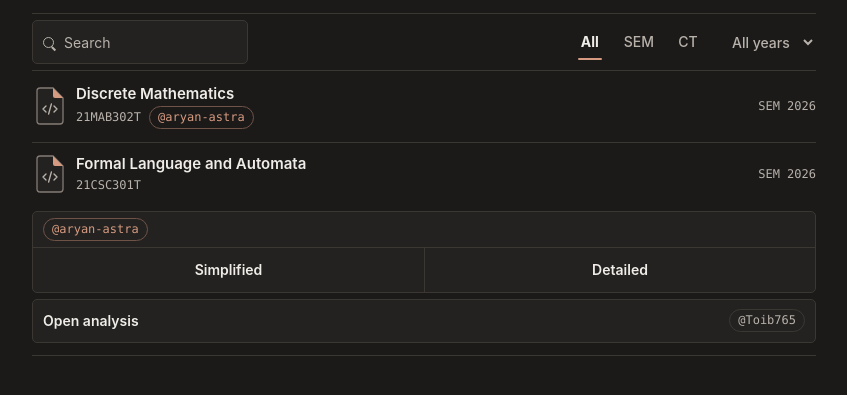
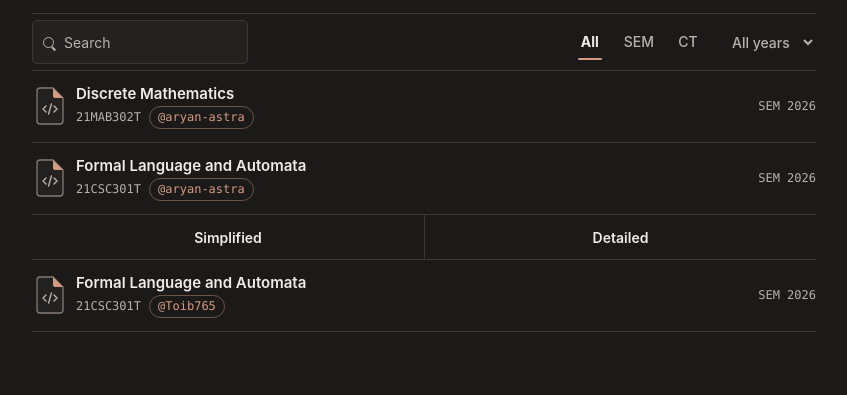
Before and after one commit to aryan-astra/one-shot-html, a plain HTML site: page index.html in a window 1280 px wide. Shown: the part 279-674 px from the top of the page, without its empty margins (216-1063 px from the left). Drawn offline with Linux system fonts and the light colour scheme.

Commit message:
Align course rows and separate author analyses

```diff
--- a/index.html
+++ b/index.html
@@ -182,14 +182,14 @@
     .year-control option { background: var(--surface); color: var(--text); }
 
     .results { margin: 0; padding: 0; list-style: none; }
-    .analysis {
+    .analysis { border-bottom: 1px solid var(--line); }
+    .analysis-heading {
       display: grid;
       grid-template-columns: minmax(0, 1fr) auto;
       align-items: center;
       gap: 0.75rem;
-      min-height: 4.5rem;
+      min-height: calc(4.5rem - 1px);
       padding-block: 0.375rem;
-      border-bottom: 1px solid var(--line);
     }
     .file-entry {
       display: flex;
@@ -214,36 +214,26 @@
     .code, .exam { color: var(--muted); font: 0.75rem/1.4 var(--mono); }
     .file-meta { display: flex; flex-wrap: wrap; align-items: center; gap: 0.25rem 0.5rem; margin-top: 0.18rem; }
     .exam { white-space: nowrap; }
+    .file-entry.full-row-link {
+      grid-column: 1 / -1;
+      justify-self: stretch;
+      padding-inline-end: 0;
+    }
+    .full-row-link .exam { margin-inline-start: auto; padding-inline-start: 0.25rem; }
     .credit {
       width: fit-content;
       padding: 0.125rem 0.5rem;
-      border: 1px solid var(--line);
+      border: 1px solid #705347;
       border-radius: 999px;
-      color: var(--muted);
+      color: var(--accent);
       font: 0.75rem/1.4 var(--mono);
       overflow-wrap: anywhere;
     }
-    .credit.maintainer { border-color: #705347; color: var(--accent); }
-    .publications {
-      display: grid;
-      grid-column: 1 / -1;
-      gap: 0.375rem;
-      margin-bottom: 0.375rem;
-    }
-    .publication {
-      border: 1px solid var(--line);
-      border-radius: var(--radius);
-      background: var(--surface);
-    }
-    .publication-credit {
-      display: flex;
-      padding: 0.375rem 0.625rem;
-      border-bottom: 1px solid var(--line);
-    }
-    .versions {
+    .analysis-actions {
       display: grid;
       grid-auto-flow: column;
       grid-auto-columns: minmax(0, 1fr);
+      border-top: 1px solid var(--line);
     }
     .publication-link {
       display: grid;
@@ -253,15 +243,9 @@
       font-size: 0.875rem;
       font-weight: 600;
     }
-    .standalone-link {
-      display: flex;
-      justify-content: space-between;
-      gap: 0.5rem;
-      padding-inline: 0.625rem;
-    }
-    .versions > .publication-link + .publication-link { border-inline-start: 1px solid var(--line); }
-    .publication-link:hover { background: var(--hover); }
-    .publication-link:hover .link-label {
+    .publication-link + .publication-link { border-inline-start: 1px solid var(--line); }
+    .publication-link:hover {
+      background: var(--hover);
       text-decoration: underline;
       text-underline-offset: 0.2em;
     }
@@ -357,13 +341,13 @@
       <noscript>
         <ul>
           <li><a href="sem-2026-21MAB302T-discrete-mathematics.html">Discrete Mathematics (21MAB302T) · SEM 2026</a> · @aryan-astra</li>
-          <li>Formal Language and Automata (21CSC301T) · SEM 2026
+          <li>Formal Language and Automata (21CSC301T) · SEM 2026 · @aryan-astra
             <ul>
-              <li><a href="sem-2026-21CSC301T-formal-language-and-automata--simplified.html">Simplified</a> · @aryan-astra</li>
-              <li><a href="sem-2026-21CSC301T-formal-language-and-automata--detailed.html">Detailed</a> · @aryan-astra</li>
-              <li><a href="sem-2026-21CSC301T-formal-language-automata.html">Open analysis</a> · @Toib765</li>
+              <li><a href="sem-2026-21CSC301T-formal-language-and-automata--simplified.html">Simplified</a></li>
+              <li><a href="sem-2026-21CSC301T-formal-language-and-automata--detailed.html">Detailed</a></li>
             </ul>
           </li>
+          <li><a href="sem-2026-21CSC301T-formal-language-automata.html">Formal Language and Automata (21CSC301T) · SEM 2026</a> · @Toib765</li>
         </ul>
       </noscript>
     </section>
@@ -371,6 +355,7 @@
 
   <template id="analysis-template">
     <li class="analysis">
+      <div class="analysis-heading">
         <a class="file-entry" href="">
           <svg class="file-icon" width="36" height="42" viewBox="0 0 36 42" aria-hidden="true" focusable="false">
             <path class="file-sheet" d="M8 3h13l10 10v23a3 3 0 0 1-3 3H8a3 3 0 0 1-3-3V6a3 3 0 0 1 3-3Z"/>
@@ -383,7 +368,8 @@
           </span>
         </a>
         <span class="exam"></span>
-      <div class="publications" hidden></div>
+      </div>
+      <div class="analysis-actions" hidden></div>
     </li>
   </template>
 
@@ -399,8 +385,7 @@
     const files = JSON.parse(document.getElementById('catalog-files').textContent);
     const filenamePattern = /^(sem|ct)-(\d{4})-([a-z0-9]+)-([a-z0-9]+(?:-[a-z0-9]+)*)(?:--(simplified|detailed))?\.html$/i;
     const versionLabels = { simplified: 'Simplified', detailed: 'Detailed' };
-    const maintainer = 'aryan-astra';
-    const entries = new Map();
+    const courses = new Map();
     for (const [filename, author] of Object.entries(files)) {
       const match = filenamePattern.exec(filename);
       if (!match) continue;
@@ -408,27 +393,35 @@
       const [, examType, year, courseCode, slug, version] = match;
       const exam = examType.toUpperCase();
       const code = courseCode.toUpperCase();
-      const key = `${exam}-${year}-${code}`;
-      if (!entries.has(key)) {
-        const title = slug.toLowerCase().replaceAll('-', ' ')
+      const courseKey = `${exam}-${year}-${code}`;
+      const subject = slug.toLowerCase().replaceAll('-', ' ');
+      if (!courses.has(courseKey)) {
+        const title = subject
           .replace(/\b[a-z]/g, letter => letter.toUpperCase()).replace(/\bAnd\b/g, 'and');
         const examName = exam === 'SEM' ? 'semester exam' : 'cycle test';
         const keywords = `${title} ${code} ${year} ${exam} ${examName}`.toLowerCase();
-        entries.set(key, { year, title, code, exam, keywords, versionGroups: new Map(), standalone: [] });
+        courses.set(courseKey, { year, title, code, exam, keywords, versionGroups: new Map(), standalone: [] });
       }
-      const entry = entries.get(key);
-      entry.keywords += ` ${slug.toLowerCase().replaceAll('-', ' ')} ${author?.toLowerCase() ?? ''}`;
+      const course = courses.get(courseKey);
+      const keywords = `${course.keywords} ${subject} ${author?.toLowerCase() ?? ''}`;
       if (version) {
         const groupKey = JSON.stringify([slug.toLowerCase(), author]);
-        if (!entry.versionGroups.has(groupKey)) {
-          entry.versionGroups.set(groupKey, { author, files: new Map() });
+        if (!course.versionGroups.has(groupKey)) {
+          course.versionGroups.set(groupKey, { author, keywords, links: new Map() });
         }
-        entry.versionGroups.get(groupKey).files.set(version.toLowerCase(), filename);
+        course.versionGroups.get(groupKey).links.set(version.toLowerCase(), filename);
       } else {
-        entry.standalone.push({ filename, author });
+        course.standalone.push({ author, keywords, filename });
       }
     }
-    const catalog = [...entries.values()].sort((a, b) => b.year.localeCompare(a.year) || a.title.localeCompare(b.title));
+    const catalog = [...courses.values()]
+      .sort((a, b) => b.year.localeCompare(a.year) || a.title.localeCompare(b.title))
+      .flatMap(({ year, title, code, exam, versionGroups, standalone }) => {
+        const linkEntireRow = versionGroups.size + standalone.length > 1;
+        return [...versionGroups.values(), ...standalone].map(analysis => ({
+          ...analysis, year, title, code, exam, linkEntireRow,
+        }));
+      });
 
     const query = document.getElementById('query');
     const yearFilter = document.getElementById('year');
@@ -443,24 +436,13 @@
       yearFilter.add(new Option(year, year));
     }
 
-    function creditBadge(author) {
-      const badge = document.createElement('span');
-      badge.className = 'credit';
-      badge.classList.toggle('maintainer', author === maintainer);
-      badge.textContent = `@${author}`;
-      return badge;
-    }
-
-    function publicationLink(entry, filename, label, author) {
+    function publicationLink(entry, filename, label) {
       const link = document.createElement('a');
       link.className = 'publication-link';
       link.href = filename;
-      const credit = author ? ` by @${author}` : '';
+      const credit = entry.author ? ` by @${entry.author}` : '';
       link.setAttribute('aria-label', `${label}${credit} — ${entry.title} (${entry.code}), ${entry.exam} ${entry.year}`);
-      const caption = document.createElement('span');
-      caption.className = 'link-label';
-      caption.textContent = label;
-      link.append(caption);
+      link.textContent = label;
       return link;
     }
 
@@ -476,12 +458,21 @@
         const row = rowTemplate.content.cloneNode(true);
         row.querySelector('.file-name').textContent = entry.title;
         row.querySelector('.code').textContent = entry.code;
-        row.querySelector('.exam').textContent = `${entry.exam} ${entry.year}`;
+        const exam = row.querySelector('.exam');
+        exam.textContent = `${entry.exam} ${entry.year}`;
+        if (entry.author) {
+          const badge = document.createElement('span');
+          badge.className = 'credit';
+          badge.textContent = `@${entry.author}`;
+          row.querySelector('.file-meta').append(badge);
+        }
         const fileEntry = row.querySelector('.file-entry');
-        if (!entry.versionGroups.size && entry.standalone.length === 1) {
-          const [{ filename, author }] = entry.standalone;
-          fileEntry.href = filename;
-          if (author) row.querySelector('.file-meta').append(creditBadge(author));
+        if (entry.filename) {
+          fileEntry.href = entry.filename;
+          if (entry.linkEntireRow) {
+            fileEntry.classList.add('full-row-link');
+            fileEntry.append(exam);
+          }
           return row;
         }
 
@@ -490,30 +481,11 @@
         heading.append(...fileEntry.childNodes);
         fileEntry.replaceWith(heading);
 
-        const publications = row.querySelector('.publications');
-        publications.hidden = false;
-        for (const { author, files } of entry.versionGroups.values()) {
-          const publication = document.createElement('div');
-          publication.className = 'publication';
-          if (author) {
-            const credit = document.createElement('div');
-            credit.className = 'publication-credit';
-            credit.append(creditBadge(author));
-            publication.append(credit);
-          }
-          const versions = document.createElement('div');
-          versions.className = 'versions';
+        const actions = row.querySelector('.analysis-actions');
+        actions.hidden = false;
         for (const [version, label] of Object.entries(versionLabels)) {
-            if (files.has(version)) versions.append(publicationLink(entry, files.get(version), label, author));
-          }
-          publication.append(versions);
-          publications.append(publication);
-        }
-        for (const { filename, author } of entry.standalone) {
-          const link = publicationLink(entry, filename, 'Open analysis', author);
-          link.classList.add('publication', 'standalone-link');
-          if (author) link.append(creditBadge(author));
-          publications.append(link);
+          const filename = entry.links.get(version);
+          if (filename) actions.append(publicationLink(entry, filename, label));
         }
         return row;
       }));
```
Also changed, not shown: 2 other files. Lines whose indentation alone changed are shown as unchanged.
